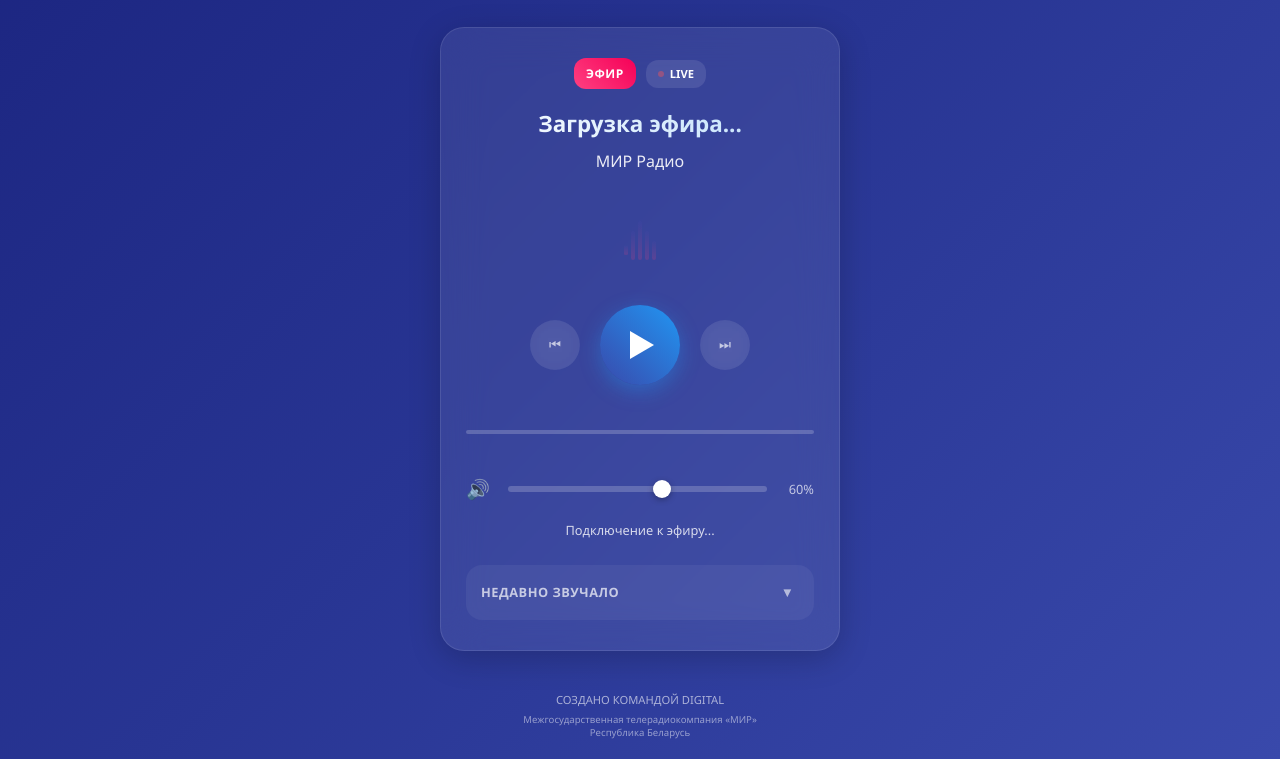
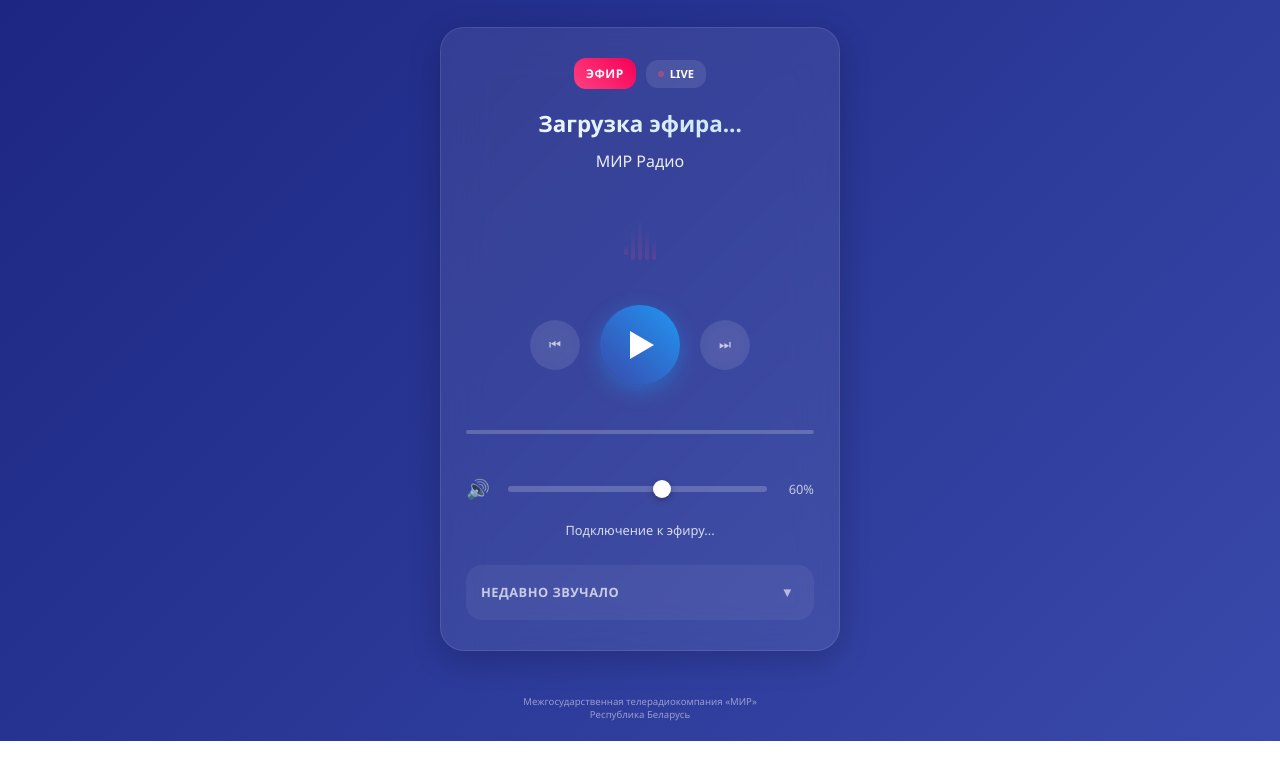
Before and after one commit to muzredmaksimov-dot/radioplayer, a plain HTML site: page index.html in a window 1280 px wide. Shown: the part 235-994 px from the top of the page. Drawn offline with nearby package versions, Linux system fonts and the light colour scheme; a script that the page names is missing.

Commit message:
Update index.html

```diff
--- a/index.html
+++ b/index.html
@@ -84,7 +84,7 @@
         </div>
 
         <div class="footer">
-            <div class="footer-text">СОЗДАНО КОМАНДОЙ DIGITAL</div>
+            <div class="footer-text"></div>
             <div class="organization">
                 Межгосударственная телерадиокомпания «МИР»<br>
                 Республика Беларусь
```
